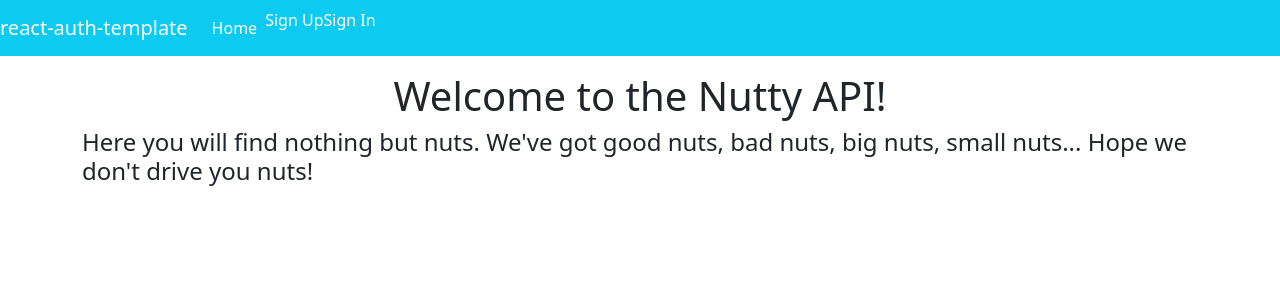
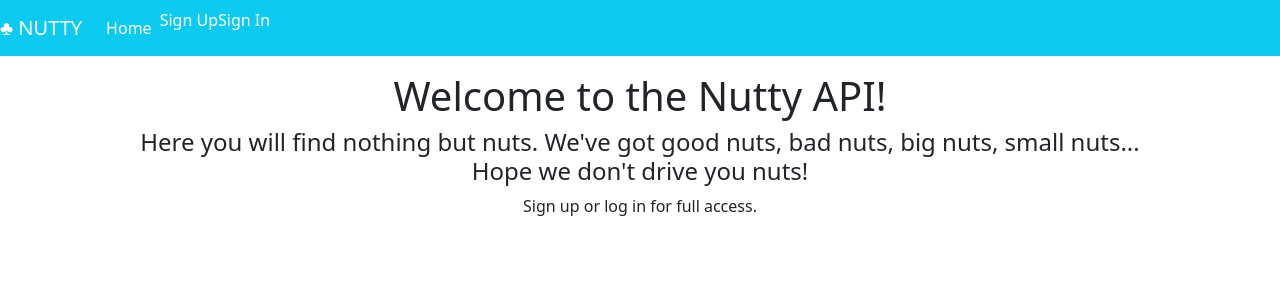
Before and after one commit to angel-zh/React-Auth-NutsAPI, a React (Create React App) app: page / in a window 1280 px wide. Shown: the top 300 px of the page. Built offline with nearby package versions, Linux system fonts and the light colour scheme.

Commit message:
adds homepage and redirect

```diff
--- a/src/App.js
+++ b/src/App.js
@@ -56,6 +56,7 @@ const App = () => {
 					path='/sign-in'
 					element={<SignIn msgAlert={msgAlert} setUser={setUser} />}
 				/>
+
 				<Route
 					path='/sign-out'
 					element={
--- a/src/components/Home.js
+++ b/src/components/Home.js
@@ -1,13 +1,20 @@
 import React from 'react'
+import { useNavigate } from 'react-router-dom'
 
-const Home = (props) => {
-	// const { msgAlert, user } = props
-	console.log('props in home', props)
+const Home = ({ user }) => {
+	const navigate = useNavigate()
+
+	React.useEffect(() => {
+		if(user) {
+			navigate('/nuts')
+		}
+	})
 
 	return (
-		<div className='container-md mt-3'>
-			<h1 className='text-center'>Welcome to the Nutty API!</h1>
-			<h4>Here you will find nothing but nuts. We've got good nuts, bad nuts, big nuts, small nuts... Hope we don't drive you nuts!</h4>
+		<div className='container-md mt-3 text-center'>
+			<h1>Welcome to the Nutty API!</h1>
+			<h4>Here you will find nothing but nuts. We've got good nuts, bad nuts, big nuts, small nuts... <br/>Hope we don't drive you nuts!</h4>
+			<p>Sign up or log in for full access.</p>
 		</div>
 	)
 }
--- a/src/components/NutShow.js
+++ b/src/components/NutShow.js
@@ -42,6 +42,7 @@ const NutShow = ({ user, msgAlert }) => {
     const handleUpdateNut = () => {
         nutUpdate(nut, user, id)
             .then(() => {
+                toggleShowUpdate()
                 msgAlert({
                     heading: 'Success',
                     message: 'Updating Nut',
@@ -83,10 +84,10 @@ const NutShow = ({ user, msgAlert }) => {
     }
 
     return (
-        <>
+        <div className='container-md mt-2'>
             <h3>{nut.name}</h3>
             <p>{nut.calories} calories per cup</p>
-            <button onClick={toggleShowUpdate}>Toggle Update</button>
+            <button onClick={toggleShowUpdate}>Edit</button>
             {isUpdateShown && (
                 <NutUpdate
                     nut={nut}
@@ -97,7 +98,7 @@ const NutShow = ({ user, msgAlert }) => {
                 <br />
                 <NutDelete handleDeleteNut={handleDeleteNut}
                 />
-        </>
+        </div>
     )
 }
 
--- a/src/components/NutUpdate.js
+++ b/src/components/NutUpdate.js
@@ -15,7 +15,7 @@ const NutUpdate = ({ nut, handleChange, handleUpdateNut }) => {
             name='calories'
             onChange={handleChange}
             />
-			<button onClick={handleUpdateNut}>Update Nut</button>
+			<button onClick={handleUpdateNut}>Confirm</button>
 		</>
 	)
 }
--- a/src/components/shared/Header.js
+++ b/src/components/shared/Header.js
@@ -56,7 +56,7 @@ const Header = ({ user }) => (
 	<Navbar bg='info' variant='dark' expand='md'>
 		<Navbar.Brand>
 			<Link to='/' style={linkStyle}>
-                react-auth-template
+				&clubs; NUTTY
 			</Link>
 		</Navbar.Brand>
 		<Navbar.Toggle aria-controls='basic-navbar-nav' />
@@ -66,7 +66,9 @@ const Header = ({ user }) => (
 					<span className='navbar-text mr-2'>Welcome, {user.email}</span>
 				)}
 				{alwaysOptions}
+
 				{user ? authenticatedOptions : unauthenticatedOptions}
+
 			</Nav>
 		</Navbar.Collapse>
 	</Navbar>
```
Lines whose indentation alone changed are shown as unchanged.
